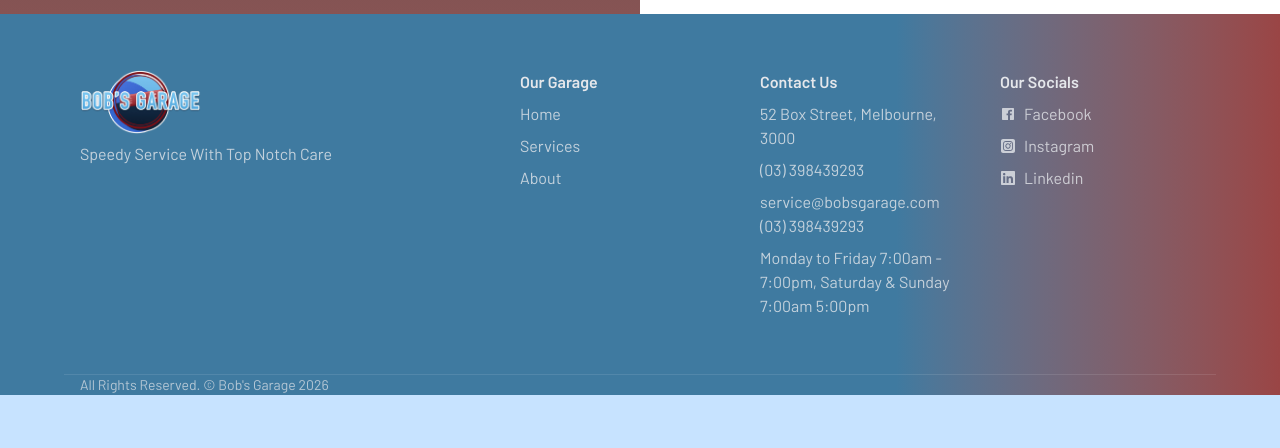
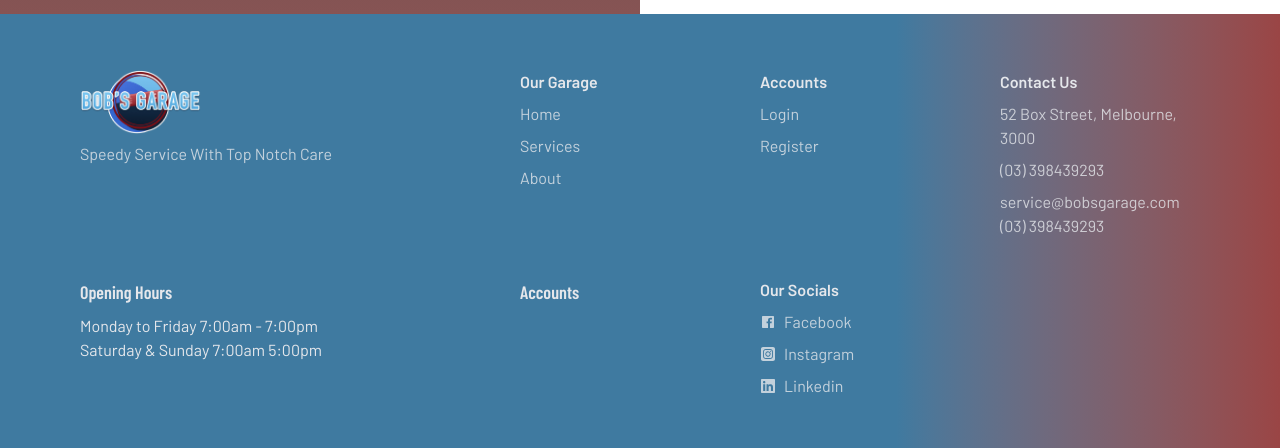
Before and after one commit to TalhahSanim/bobsGarageSystem, a React (Vite) app in the folder client/: page /login in a window 1280 px wide. Shown: the part 749-1197 px from the top of the page. Before the commit the page ends 1144 px from the top, so only its background shows below. Built offline with nearby package versions, Linux system fonts and the light colour scheme; no server answers; grey boxes are pictures that could not be loaded.

Commit message:
implemented link in footer

```diff
--- a/client/src/components/layout/Footer.jsx
+++ b/client/src/components/layout/Footer.jsx
@@ -34,6 +34,16 @@ export default function Footer() {
           <Link to="/about" className="text-on-footer/80 hover:text-white">
             About
           </Link>
+        </nav>
+        {/* Accs */}
+        <nav className="flex flex-col gap-2">
+          <h2 className="font-sans text-base font-semibold">Accounts</h2>
+          <Link to="/login" className="text-on-footer/80 hover:text-white">
+            Login
+          </Link>
+          <Link to="/register" className="text-on-footer/80 hover:text-white">
+            Register
+          </Link>
         </nav>{" "}
         <div className="flex flex-col gap-2">
           <h2 className="font-sans text-base font-semibold">Contact Us</h2>
@@ -51,12 +61,19 @@ export default function Footer() {
               {" "}
               service@bobsgarage.com (03) 398439293
             </a>
-            <span>
-              Monday to Friday 7:00am - 7:00pm, Saturday & Sunday 7:00am 5:00pm
-            </span>
           </address>
         </div>
+        {/* Opening Hours */}
+        <div>
+          <h2 className="mb-2 text-lg font-semibold">Opening Hours</h2>
+          <p>Monday to Friday 7:00am - 7:00pm</p>
+          <p>Saturday & Sunday 7:00am 5:00pm</p>
+        </div>
         {/* Account Links */}
+        <div>
+          <h2 className="mb-2 text-lg font-semibold">Accounts</h2>
+        </div>
+        {/* Social Links */}
         <nav className="flex flex-col gap-2">
           <h2 className="font-sans text-base font-semibold">Our Socials</h2>
           <a
```
